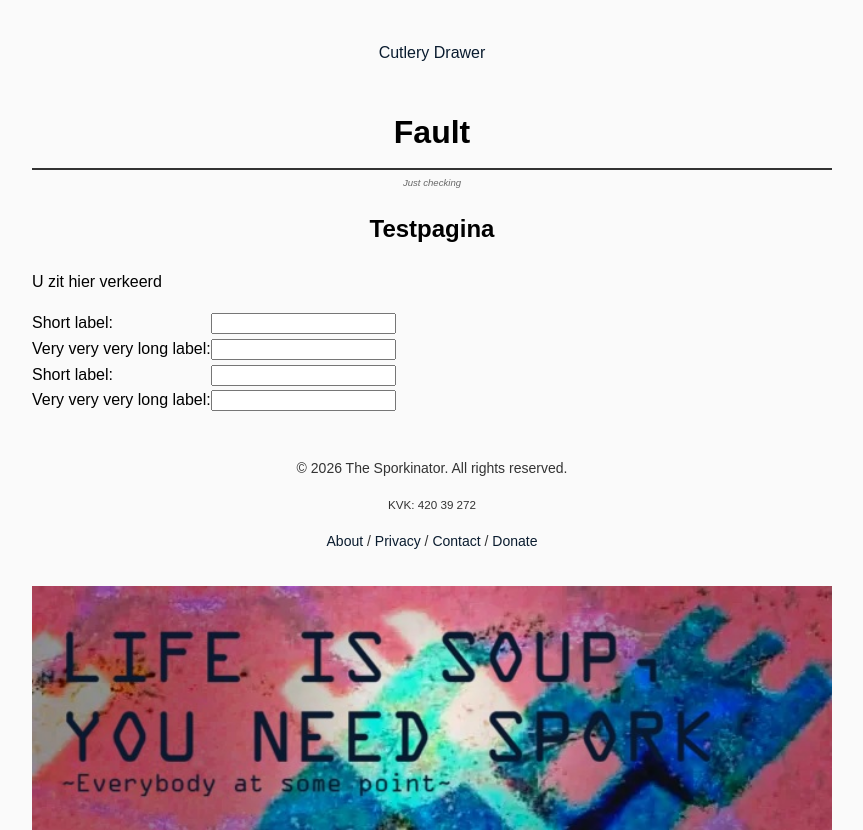
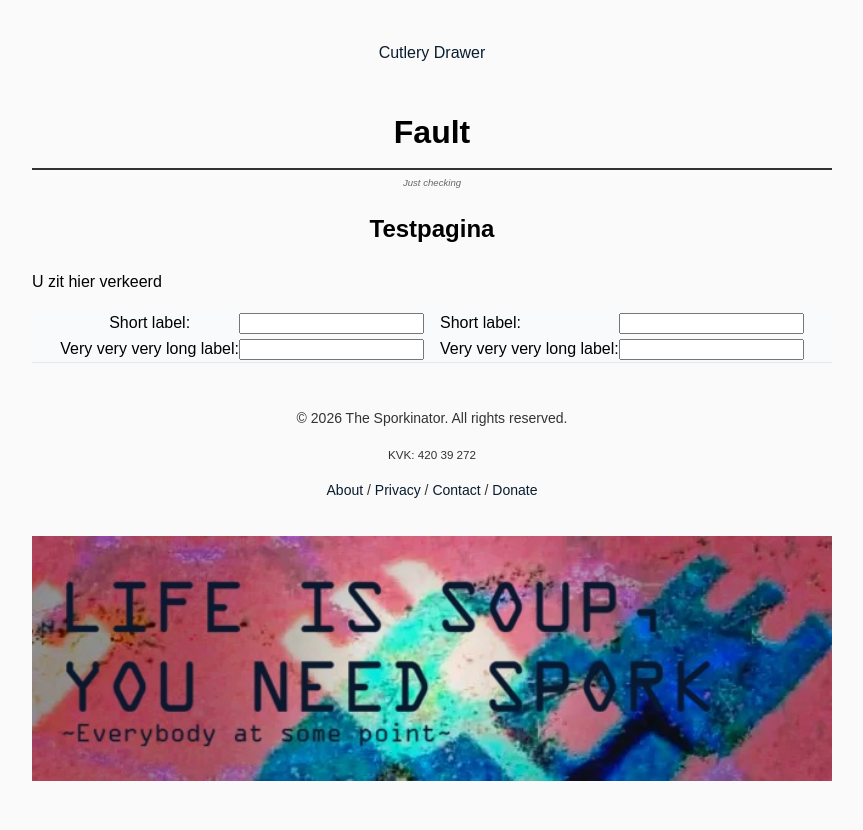
Before and after one commit to miepmiepzoef/Sporkinator, a PHP site: page /FoulFaultVault/fault.html in a window 1280 px wide. Shown: the top 830 px of the page, without its empty margins (208-1071 px from the left). After the commit the page ends 781 px from the top, so only its background shows below. Run offline with PHP 8.4, Linux system fonts and the light colour scheme.

Commit message:
Update style.css

```diff
--- a/css/style.css
+++ b/css/style.css
@@ -12,6 +12,16 @@ body {
             max-width: 1400px;
             margin: 0 auto;
 			align-items: center;
+        }
+ .container2 {
+			text-align: center;
+            background: #f8fafc;
+            border-bottom: 1px solid #e2e8f0;
+            display: flex;
+            flex-wrap: wrap;
+			justify-content: center;
+            gap: 16px;
+            align-items: flex-end;
         }
 h1 {
     text-align: center;
```
